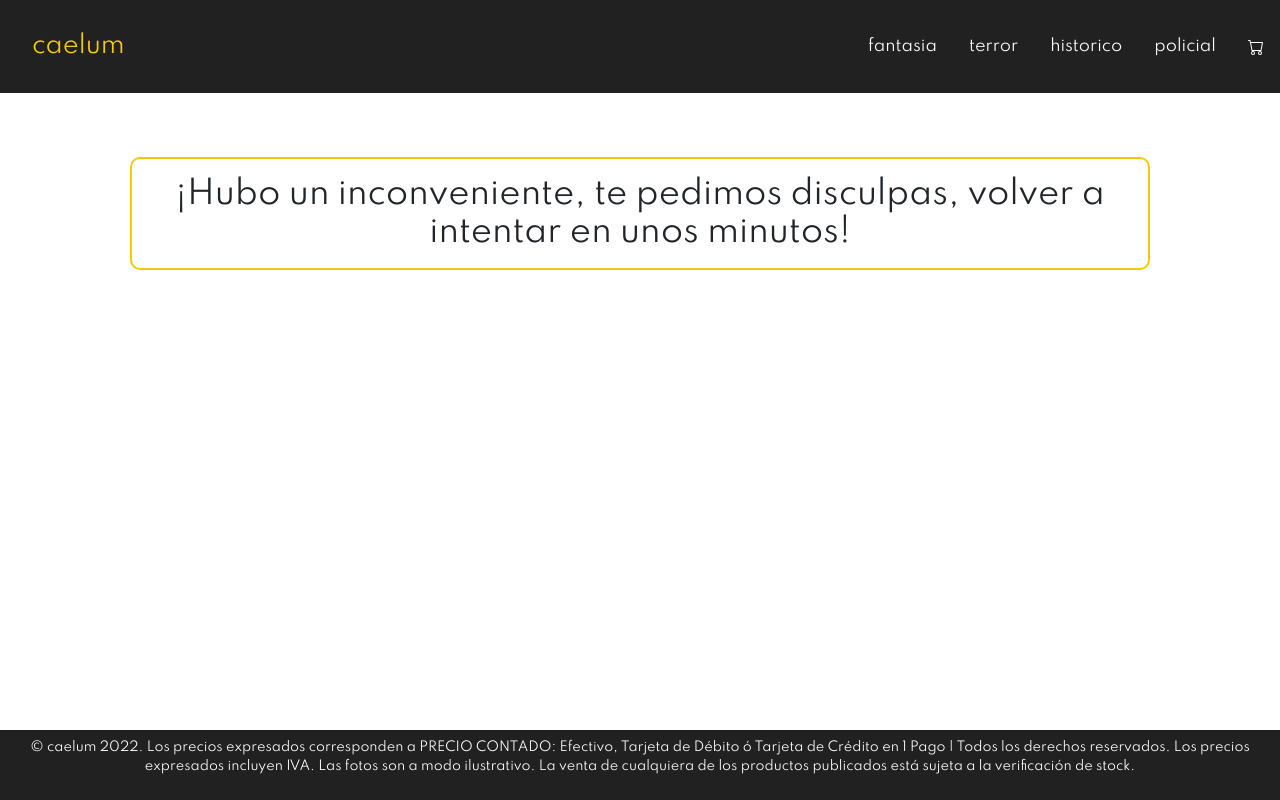
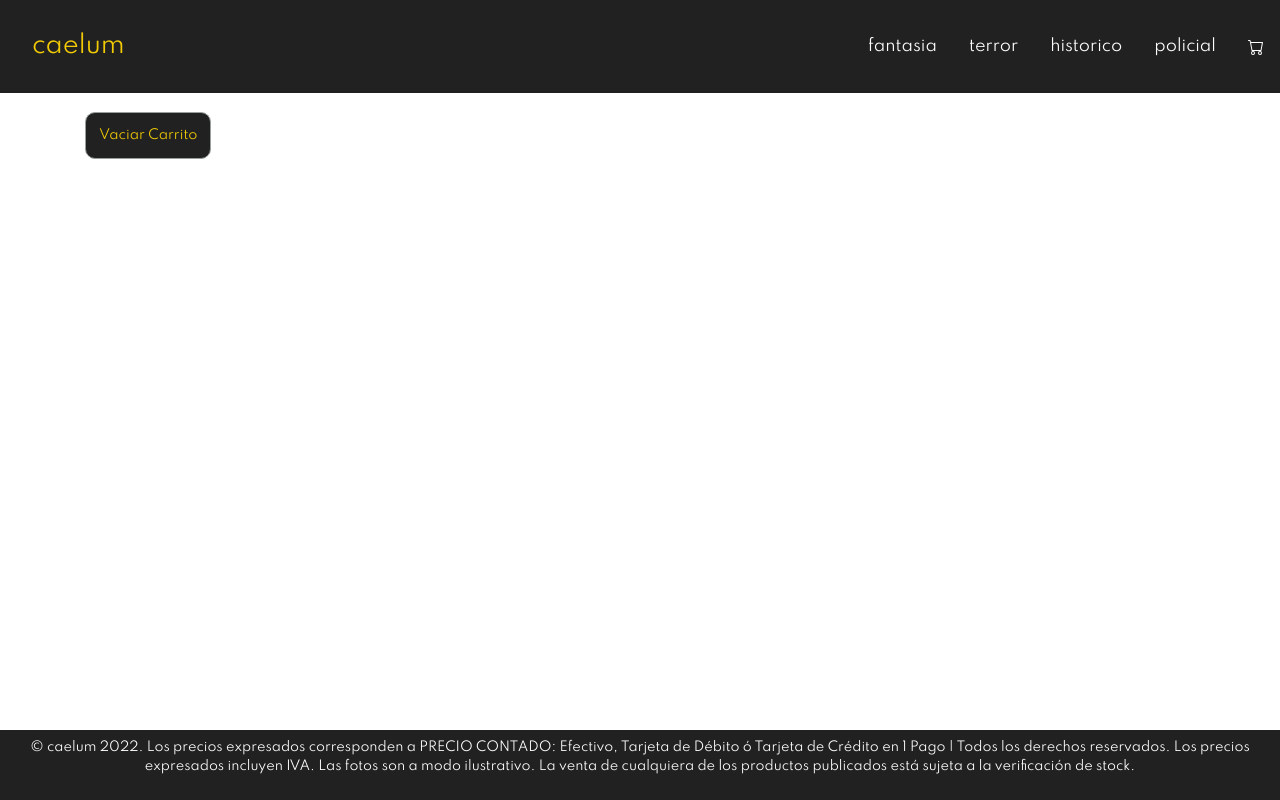
Before and after one commit to rodrigogaitan/rodrigogaitan_caelum, a React (Create React App) app: page /carrito in a window 1280 px wide. Built offline with nearby package versions, Linux system fonts and the light colour scheme.

Commit message:
Desafio clase 10

```diff
--- a/src/components/App.js
+++ b/src/components/App.js
@@ -4,15 +4,18 @@ import Footer from './Footer'
 import { ToastContainer } from "react-toastify"
 import 'react-toastify/dist/ReactToastify.css';
 import { BrowserRouter } from "react-router-dom";
+import { CartContextProv } from "./CartContext"
 
 function App() {
     return (
+        <CartContextProv>
             <BrowserRouter>
                 <Nav />
                 <Main/>
                 <Footer/>
                 <ToastContainer/>
             </BrowserRouter>
+        </CartContextProv>
     )
 }
 
--- a/src/components/Carrito.js
+++ b/src/components/Carrito.js
@@ -1,37 +1,26 @@
-import { useEffect } from "react";
-import { useState } from "react";
-import Spinner from 'react-bootstrap/Spinner'
-import { toast } from "react-toastify";
+import { useContext, useEffect } from "react";
+import { CartContext } from "./CartContext";
 
 
 const Carrito = () => {
 
-    const [loading, setLoading] = useState(true);
-    const [error, setError] = useState(false);
-    const [cart, setCart] = useState()
+    const { cart, clear, remove } = useContext(CartContext)
 
-
-    useEffect(()=>{
-        const work = new Promise ((resolve, reject) => {
-            setTimeout(() => {
-                resolve(cart)
-            }, 1000)
-        })
-        .then((respuesta)=>{
-            setCart(cart)
-        })
-        .catch((rej) => {
-            toast.error("Error al cargar los productos!");
-            setError(true);
-        })
-        .finally(()=>{
-            setLoading(false)
-        })
-        })
-
+        console.log(cart);
     return(
         <div className="container">
-        {loading ? <div id="loading"><Spinner animation="grow" /></div> : <h2 id="saludo">¡Hubo un inconveniente, te pedimos disculpas, volver a intentar en unos minutos!</h2>}
+        {cart.map(item => {
+                return (
+                <div key={item.product.id} className='row' id="cart">
+                <img src={item.product.img} id="imagen"/>
+                <p className="col">"{item.product.name}"</p>
+                <p className="col">x {item.count} Unid.</p>
+                <p className="col">${item.product.precio * item.count}</p>
+                <button onClick={()=>remove(item.product)} id='borrar' className="col">X</button>
+                </div>
+            )
+        })}
+        <button onClick={clear} id='boton'> Vaciar Carrito</button>
         </div>
     )
 }
--- /dev/null
+++ b/src/components/CartContext.js
@@ -0,0 +1,49 @@
+import { createContext, useState } from "react";
+
+export const CartContext = createContext()
+
+export const CartContextProv = ({children}) => {
+
+    const [cart, setCart] = useState([])
+
+    const addItem = (product, count) => {
+        let CartPro = {product, count}
+        let CartAux = []
+
+        if(isInCart(product)){
+            CartPro = cart.find(item => item.product == product)
+            CartPro.count =  CartPro.count + count
+            CartAux = [...cart]
+        }
+        else{
+            CartAux = [CartPro, ...cart ]
+        }
+        setCart(CartAux)
+    }
+
+    const remove = (product) => {
+        if (isInCart(product)) {
+            const cartAux = cart.filter(item => item.product !== product)
+            setCart(cartAux)
+        }
+    }
+
+    const clear = () => {
+        setCart([])
+    }
+
+    const isInCart = (product) => {
+        return cart && cart.some(item => item.product == product)
+    }
+
+    return(
+        <CartContext.Provider value={{
+            addItem,
+            remove,
+            clear,
+            cart
+        }}>
+            {children}
+        </CartContext.Provider>
+    )
+}
--- a/src/components/Count.js
+++ b/src/components/Count.js
@@ -24,7 +24,7 @@ const Count = ({stock,initial,onAdd}) => {
         <p id="conta">{contador}</p>
         <button onClick={sumar} id='boton'>+</button>
         </div>
-        <button onClick={onAdd} id='boton'>Agregar al Carrito</button>
+        <button onClick={() => onAdd(contador)} id='boton'>Agregar al Carrito</button>
         </div>
     )
 }
--- a/src/components/ItemDetail.js
+++ b/src/components/ItemDetail.js
@@ -1,14 +1,18 @@
-import { useState } from "react";
+import { useContext, useState } from "react";
 import Count from "./Count"
 import { toast } from 'react-toastify';
 import { Link } from "react-router-dom";
+import { CartContext } from "./CartContext";
 
 
 const ItemDetail = ({products}) => {
 
+    const { addItem, cart } = useContext(CartContext)
+
     const [selected, setSelected] = useState(false)
 
-    const onAdd = (uniSelect) => {
+    const onAdd = contador => {
+        addItem(products, contador)
         toast.success('Producto añadido al carrito!', {
             position: "top-center",
             autoClose: 1500,
@@ -19,14 +23,10 @@ const ItemDetail = ({products}) => {
             progress: undefined,
             theme: "dark"
             });
-        if(uniSelect != undefined){
-            setSelected(uniSelect)
-        }
     }
 
-
     return (
-    <div id="detail" className='container'>
+    <div id="detail">
         <img src={products.img} className='img-fluid' width="200px"/>
         <div>
             <h2>{products.name}</h2>
--- a/src/styles.scss
+++ b/src/styles.scss
@@ -166,3 +166,29 @@ main {
     text-align: center;
     font-size: 0.8em;
 }
+
+//Cart
+
+#cart{
+    margin: 1rem;
+    padding: 1rem;
+    background-color: #212121;
+    color: #F2CB05;
+    border: #999E9E 1px solid;
+    border-radius: 15px;
+    align-items: center;
+    text-align: center;
+    img{
+        width: 13vh;
+    }
+}
+
+#borrar{
+    text-decoration: none;
+    font-size: small;
+    margin: 0.2rem;
+    padding: 0.8rem;
+    background-color: #212121;
+    color: red;
+    border: #212121 1px solid;
+}
```
Lines whose indentation alone changed are shown as unchanged.
